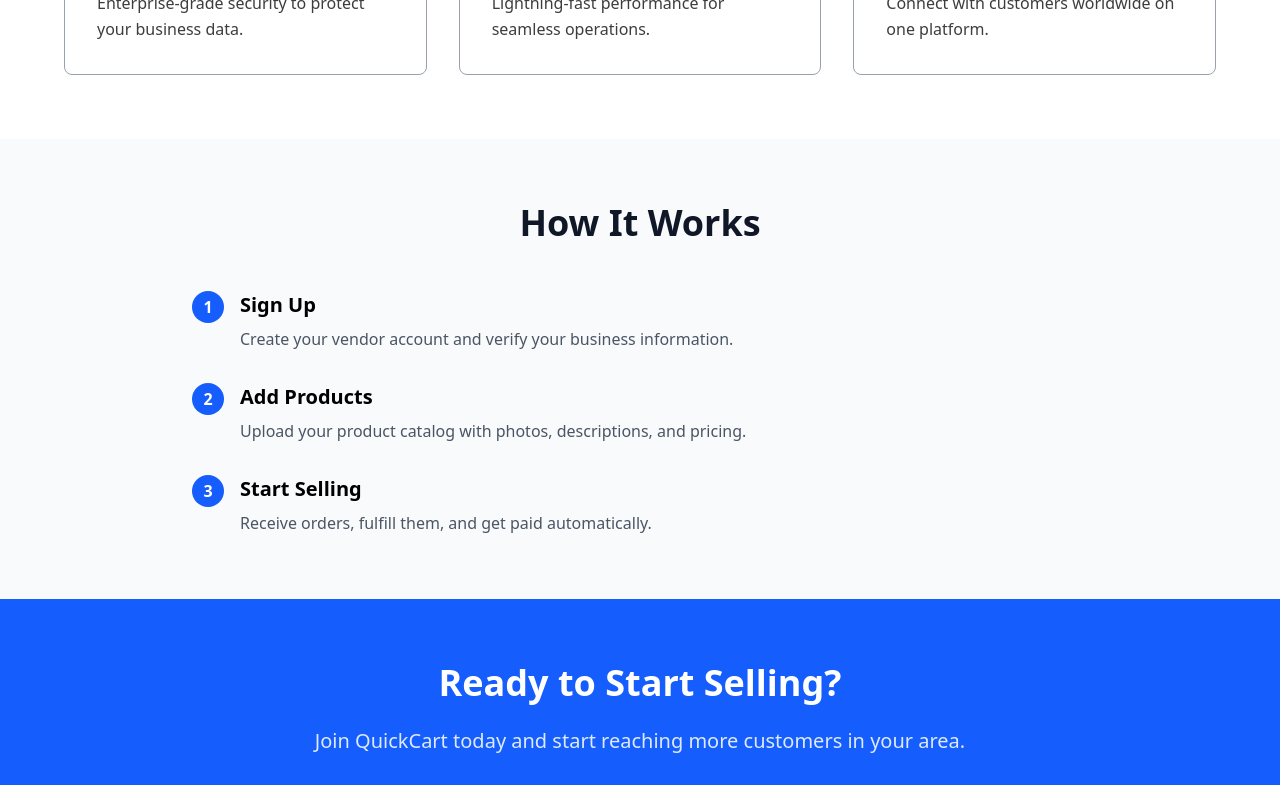
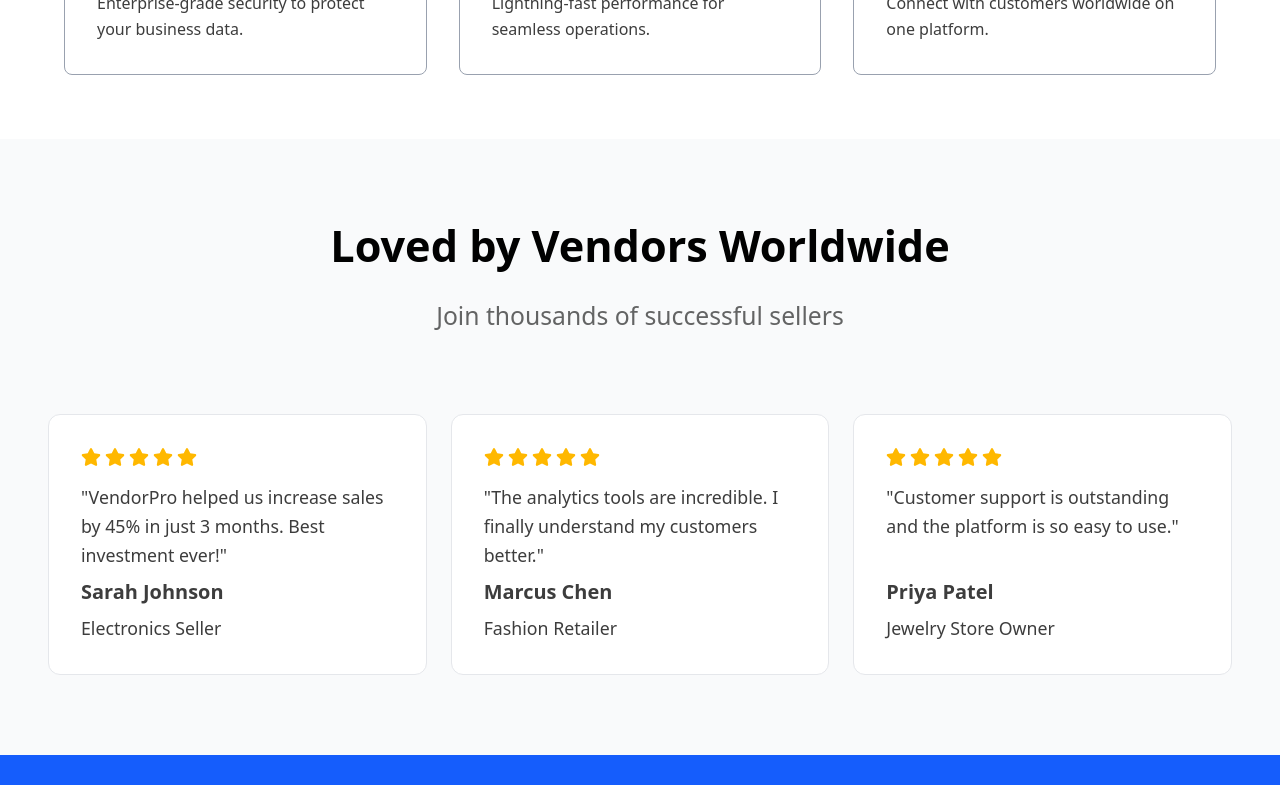
Before and after one commit to Olasunkanmi001/quickCart-landingPage, a React (Vite) app: page /vendorLanding in a window 1280 px wide. Shown: the part 1380-2165 px from the top of the page. Built offline with nearby package versions, Linux system fonts and the light colour scheme.

Commit message:
Replaced how it works section with Testimonal.jsx

```diff
--- a/src/component/vendorLanding.jsx
+++ b/src/component/vendorLanding.jsx
@@ -2,6 +2,7 @@
 import { Link } from "react-router-dom";
 import VendorHero from "./vendorHero";
 import VendorFeatures from "./vendorFeatures";
+import Testimonial from "./Testimonial";
 import {
   FaArrowLeft,
   FaStore,
@@ -30,54 +31,8 @@
       {/* Features Section */}
       <VendorFeatures />
 
-      {/* How it Works Section */}
-      <section className="px-6 md:px-16 py-16 bg-gray-50">
-        <div className="max-w-4xl mx-auto">
-          <h2 className="text-3xl md:text-4xl font-bold text-center text-gray-900 mb-12">
-            How It Works
-          </h2>
-
-          <div className="space-y-8">
-            <div className="flex items-start space-x-4">
-              <div className="bg-blue-600 text-white w-8 h-8 rounded-full flex items-center justify-center font-bold">
-                1
-              </div>
-              <div>
-                <h3 className="text-xl font-semibold mb-2">Sign Up</h3>
-                <p className="text-gray-600">
-                  Create your vendor account and verify your business
-                  information.
-                </p>
-              </div>
-            </div>
-
-            <div className="flex items-start space-x-4">
-              <div className="bg-blue-600 text-white w-8 h-8 rounded-full flex items-center justify-center font-bold">
-                2
-              </div>
-              <div>
-                <h3 className="text-xl font-semibold mb-2">Add Products</h3>
-                <p className="text-gray-600">
-                  Upload your product catalog with photos, descriptions, and
-                  pricing.
-                </p>
-              </div>
-            </div>
-
-            <div className="flex items-start space-x-4">
-              <div className="bg-blue-600 text-white w-8 h-8 rounded-full flex items-center justify-center font-bold">
-                3
-              </div>
-              <div>
-                <h3 className="text-xl font-semibold mb-2">Start Selling</h3>
-                <p className="text-gray-600">
-                  Receive orders, fulfill them, and get paid automatically.
-                </p>
-              </div>
-            </div>
-          </div>
-        </div>
-      </section>
+      {/* Testimonials Section */}
+      <Testimonial />
 
       {/* CTA Section */}
       <section className="px-6 md:px-16 py-16 bg-blue-600 text-white">
```
